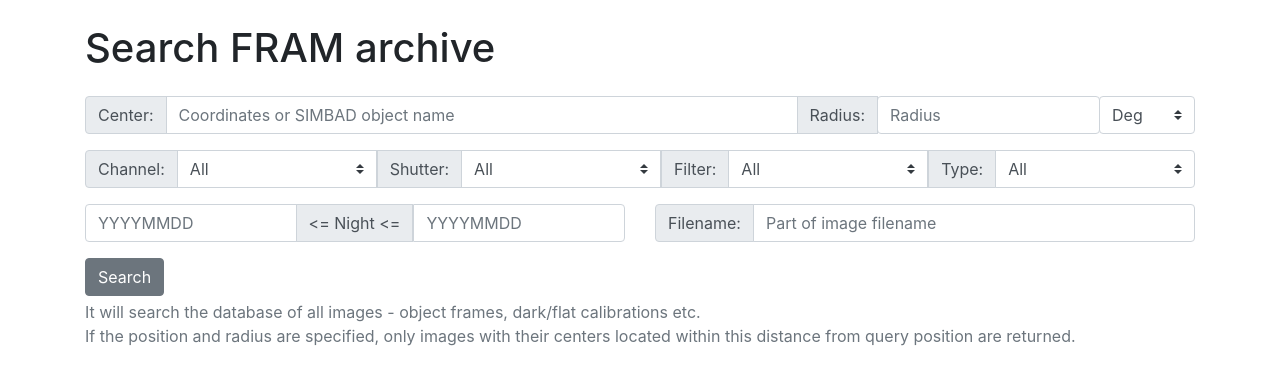
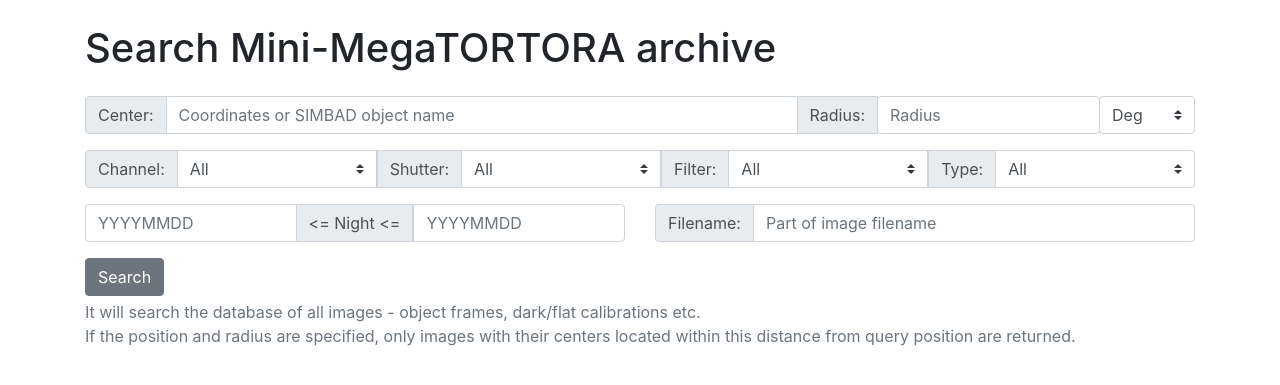
Before and after one commit to karpov-sv/favor2ext, a Django app: template archive/templates/search.html in a window 1280 px wide. Shown: the part 56-441 px from the top of the page. Run offline with Django 3.2, Linux system fonts and the light colour scheme; the template is opened without the code that fills it, so the values that code supplies are empty; parts of the project's set-up code (start-up, migrations or seed data) failed here and were passed over; some libraries are stand-ins or nearby versions.

Commit message:
Fix website title

```diff
--- a/archive/templates/cutouts.html
+++ b/archive/templates/cutouts.html
@@ -1,8 +1,8 @@
 {% extends "template.html" %}
 
-{% block ptitle %}Image Cutouts : FRAM Archive{% endblock %}
+{% block ptitle %}Image Cutouts : Mini-MegaTORTORA Archive{% endblock %}
 
-{% block title %}Image cutouts from FRAM archive{% endblock %}
+{% block title %}Image cutouts from Mini-MegaTORTORA archive{% endblock %}
 
 {% block content %}
 
--- a/archive/templates/image.html
+++ b/archive/templates/image.html
@@ -4,7 +4,7 @@
   {% include "popup_image.html" %}
 {% endblock %}
 
-{% block ptitle %}Image {{image.id}} : FRAM Archive{% endblock %}
+{% block ptitle %}Image {{image.id}} : Mini-MegaTORTORA Archive{% endblock %}
 
 {% block title %}Image {{image.id}}{% endblock %}
 
--- a/archive/templates/images.html
+++ b/archive/templates/images.html
@@ -3,7 +3,7 @@
 {% load el_pagination_tags %}
 {% load filters %}
 
-{% block ptitle %}Images : FRAM Archive {% endblock %}
+{% block ptitle %}Images : Mini-MegaTORTORA Archive {% endblock %}
 
 {% block title_div %}
   <h1>
--- a/archive/templates/images_cutouts.html
+++ b/archive/templates/images_cutouts.html
@@ -3,7 +3,7 @@
 {% load el_pagination_tags %}
 {% load filters %}
 
-{% block ptitle %}Image Cutouts : FRAM Archive {% endblock %}
+{% block ptitle %}Image Cutouts : Mini-MegaTORTORA Archive {% endblock %}
 
 {% block title_div %}
   <h1>
--- a/archive/templates/nights.html
+++ b/archive/templates/nights.html
@@ -3,7 +3,7 @@
 {% load el_pagination_tags %}
 {% load filters %}
 
-{% block ptitle %}Nights : FRAM Archive {% endblock %}
+{% block ptitle %}Nights : Mini-MegaTORTORA Archive {% endblock %}
 
 {% block title %}
 Nights
--- a/archive/templates/search.html
+++ b/archive/templates/search.html
@@ -1,8 +1,8 @@
 {% extends "template.html" %}
 
-{% block ptitle %}Search : FRAM Archive{% endblock %}
+{% block ptitle %}Search : Mini-MegaTORTORA Archive{% endblock %}
 
-{% block title %}Search FRAM archive{% endblock %}
+{% block title %}Search Mini-MegaTORTORA archive{% endblock %}
 
 {% block content %}
 
```
